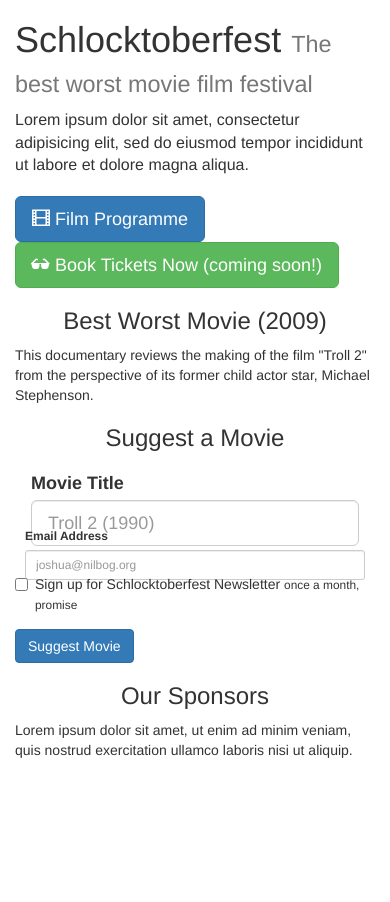
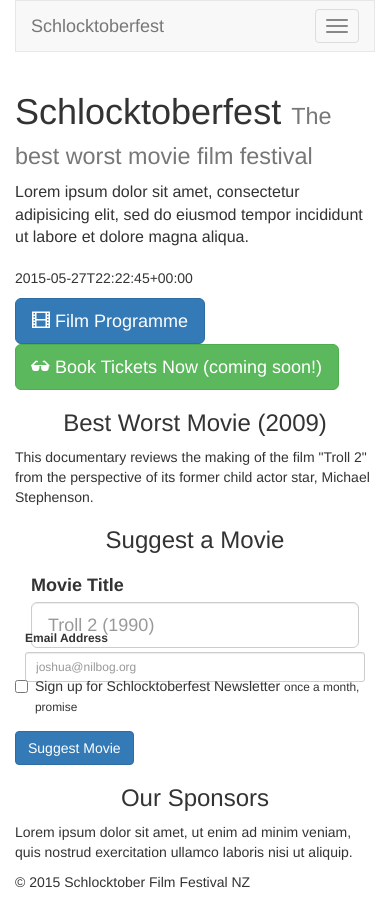
Before and after one commit to camh96/schlocktoberfest, a PHP site: page / in a window 390 px wide. Before the commit the page ends 758 px from the top, so only its background shows below. Run offline with PHP 8.4, Linux system fonts and the light colour scheme; some libraries are stand-ins or nearby versions.

Commit message:
create header and footer include files

```diff
--- /dev/null
+++ b/footer.inc.php
@@ -0,0 +1,12 @@
+      <footer>
+        <p>© <?php echo date("Y") ?> Schlocktober Film Festival NZ</p>
+      </footer>
+    </div><!-- /.container -->
+
+
+    <!-- jQuery (necessary for Bootstrap's JavaScript plugins) -->
+    <script src="https://ajax.googleapis.com/ajax/libs/jquery/1.11.2/jquery.min.js"></script>
+    <!-- Include all compiled plugins (below), or include individual files as needed -->
+    <script src="js/bootstrap.min.js"></script>
+  </body>
+</html>
--- /dev/null
+++ b/header.inc.php
@@ -0,0 +1,37 @@
+<!DOCTYPE html>
+<html lang="en">
+  <head>
+    <meta charset="utf-8">
+    <meta http-equiv="X-UA-Compatible" content="IE=edge">
+    <meta name="viewport" content="width=device-width, initial-scale=1">
+    <!-- The above 3 meta tags *must* come first in the head; any other head content must come *after* these tags -->
+    <title>Schlocktoberfest <?php if ($title) { echo "-"; } ?> <?= $title ?></title>
+
+    <!-- Bootstrap -->
+    <link href="css/bootstrap.min.css" rel="stylesheet">
+    <!-- <link href="css/bootstrap-theme.min.css" rel="stylesheet">     -->
+    <link rel="stylesheet" href="css/main.css">
+  </head>
+  <body>
+
+    <div class="container">
+      <nav class="navbar navbar-default">
+        <div class="container-fluid">
+          <div class="navbar-header">
+            <button type="button" class="navbar-toggle collapsed" data-toggle="collapse" data-target="#navbar" aria-expanded="false" aria-controls="navbar">
+              <span class="sr-only">Toggle navigation</span>
+              <span class="icon-bar"></span>
+              <span class="icon-bar"></span>
+              <span class="icon-bar"></span>
+            </button>
+            <a class="navbar-brand" href="#">Schlocktoberfest</a>
+          </div>
+          <div id="navbar" class="navbar-collapse collapse">
+            <ul class="nav navbar-nav">
+              <li <?php if ($page === "index"): ?> class="active" <?php endif; ?> ><a href="./">Home</a></li>
+              <li <?php if ($page === "about"): ?> class="active" <?php endif; ?> ><a href="about.php">About</a></li>
+              <li <?php if ($page === "contact"): ?> class="active" <?php endif; ?> ><a href="#">Contact</a></li>
+            </ul>
+          </div><!--/.nav-collapse -->
+        </div><!--/.container-fluid -->
+      </nav>
--- a/index.html
+++ b/index.php
@@ -1,20 +1,8 @@
-<!DOCTYPE html>
-<html lang="en">
-  <head>
-    <meta charset="utf-8">
-    <meta http-equiv="X-UA-Compatible" content="IE=edge">
-    <meta name="viewport" content="width=device-width, initial-scale=1">
-    <!-- The above 3 meta tags *must* come first in the head; any other head content must come *after* these tags -->
-    <title>Schlocktoberfest</title>
-
-    <!-- Bootstrap -->
-    <link href="css/bootstrap.min.css" rel="stylesheet">
-    <!-- <link href="css/bootstrap-theme.min.css" rel="stylesheet">     -->
-    <link rel="stylesheet" href="css/main.css">
-  </head>
-  <body>
-
-    <div class="container">
+<?php
+$title = "";
+$page = "index";
+include "header.inc.php";
+?>
 
       <div class="row">
         <div class="col-xs-12">
@@ -25,6 +13,7 @@
       <div class="row">
         <div class="col-sm-6">
           <p class="lead">Lorem ipsum dolor sit amet, consectetur adipisicing elit, sed do eiusmod tempor incididunt ut labore et dolore magna aliqua. </p>
+          <p><?php echo date("c"); ?></p>
           <button class="btn btn-primary btn-lg"><span class="glyphicon glyphicon-film" aria-hidden="true"></span> Film Programme</button>
           <button class="btn btn-success btn-lg"><span class="glyphicon glyphicon-sunglasses" aria-hidden="true"></span> Book Tickets Now (coming soon!)</button>
         </div>
@@ -79,12 +68,5 @@
           quis nostrud exercitation ullamco laboris nisi ut aliquip.</p>
         </div>
       </div>
-    </div>
 
-
-    <!-- jQuery (necessary for Bootstrap's JavaScript plugins) -->
-    <script src="https://ajax.googleapis.com/ajax/libs/jquery/1.11.2/jquery.min.js"></script>
-    <!-- Include all compiled plugins (below), or include individual files as needed -->
-    <script src="js/bootstrap.min.js"></script>
-  </body>
-</html>
+<?php include "footer.inc.php"; ?>
```
Also changed, not shown: about.php (added, +24 -0 lines).
